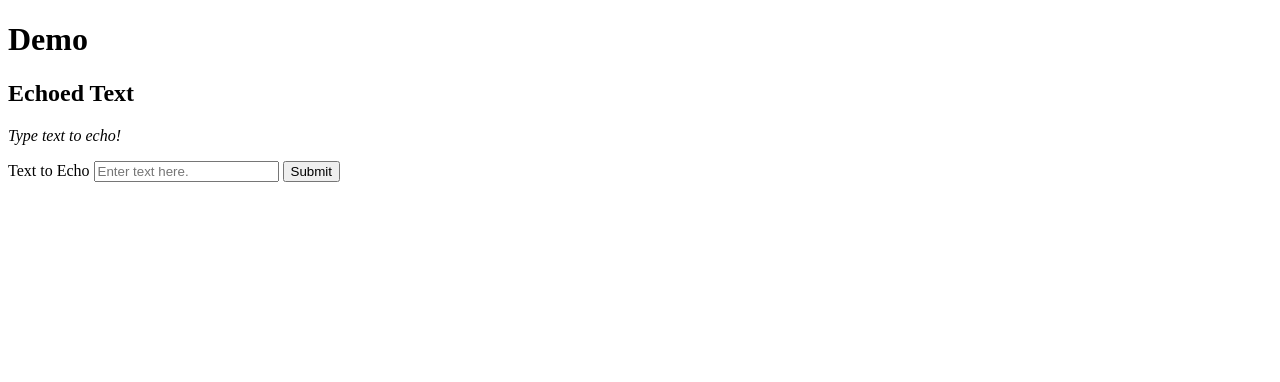
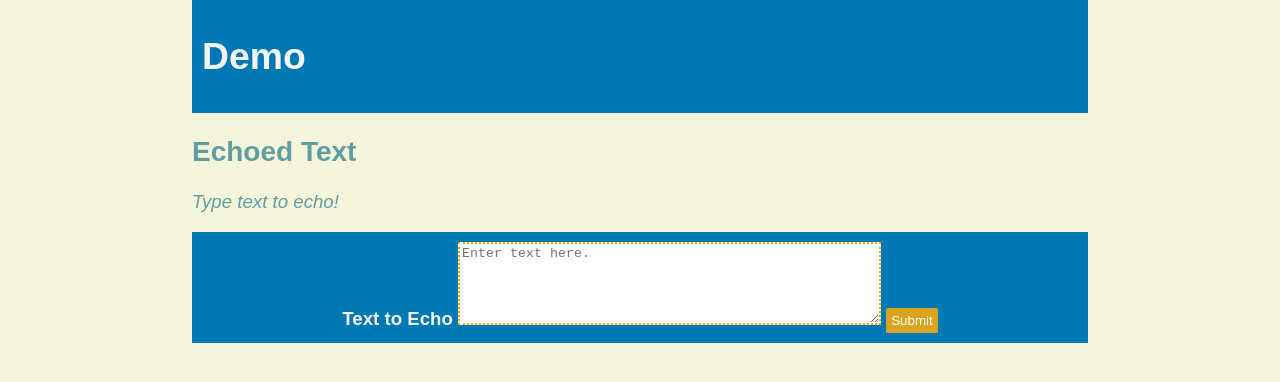
Before and after one commit to DrkWithT/Derk-s-Async-Httpd, a plain HTML site: page www/index.html in a window 1280 px wide. Drawn offline with Linux system fonts and the light colour scheme.

Commit message:
Updated demo www files.

```diff
--- a/www/index.html
+++ b/www/index.html
@@ -4,23 +4,92 @@
     <meta charset="UTF-8">
     <meta name="viewport" content="width=device-width, initial-scale=1.0">
     <title>Demo</title>
+    <style>
+        html {
+            left: 0;
+            top: 0;
+            display: block;
+            margin: 0;
+            padding: 0;
+            font-family: Arial, Helvetica, sans-serif;
+            font-size: 14pt;
+        }
+
+        body {
+            display: block;
+            margin: 0;
+            padding: 0 15%;
+            background-color: beige;
+            color: cadetblue;
+        }
+
+        header {
+            display: block;
+            left: 0;
+            top: 0;
+            margin: 0;
+            padding: 10px;
+            background-color: rgb(0, 120, 180);
+            color: whitesmoke;
+        }
+
+        h1, h2, h3, h4, h5, h6 {
+            color: inherit;
+        }
+
+        #demo-form {
+            text-align: center;
+            align-items: center;
+            display: block;
+            background-color: rgb(0, 120, 180);
+            color: whitesmoke;
+            padding: 10px;
+        }
+
+        label {
+            font-weight: bold;
+            color: inherit;
+        }
+
+        textarea {
+            border: 2px solid lightgray;
+            outline: none;
+        }
+
+        textarea:invalid {
+            border-style: dotted;
+            border-color: orange;
+        }
+
+        .page-btn {
+            display: inline-block;
+            border: none;
+            border-radius: 5%;
+            padding: 5px;
+            background-color: goldenrod;
+            color: white;
+        }
+
+        .page-btn:hover {
+            background-color: rgb(230, 200, 110);
+            color: gray;
+        }
+    </style>
 </head>
 <body>
-    <header>
-        <h1>Demo</h1>
-    </header>
+    <header><h1>Demo</h1></header>
     <main>
-        <div>
+        <section>
             <h2>Echoed Text</h2>
             <p id="echo-txt"><em>Type text to echo!</em></p>
-        </div>
-        <div>
+        </section>
+        <section>
             <div id="demo-form">
                 <label for="usertxt">Text to Echo</label>
-                <input id="usertxt" class="page-input" name="usertxt" maxlength="40" placeholder="Enter text here." required/>
+                <textarea id="usertxt" class="page-input" name="usertxt" rows="5" cols="50" maxlength="250" placeholder="Enter text here." required></textarea>
                 <input type="button" id="send-btn" class="page-btn" value="Submit">
             </div>
-        </div>
+        </section>
     </main>
     <script src="index.js"></script>
 </body>
--- a/www/index.js
+++ b/www/index.js
@@ -2,7 +2,14 @@
     const replyDisplay = doc.querySelector('p#echo-txt')
     const userText = doc.querySelector('#usertxt');
     const submitButton = doc.querySelector('#send-btn');
-    submitButton.addEventListener('click', async () => {
+
+    submitButton.addEventListener('click', async (event) => {
+        if (!userText.value) {
+            event.stopPropagation();
+            event.preventDefault();
+            return;
+        }
+
         let response = await fetch('/', {
             method: 'POST',
             headers: {'Content-Type': 'text/plain'},
```
